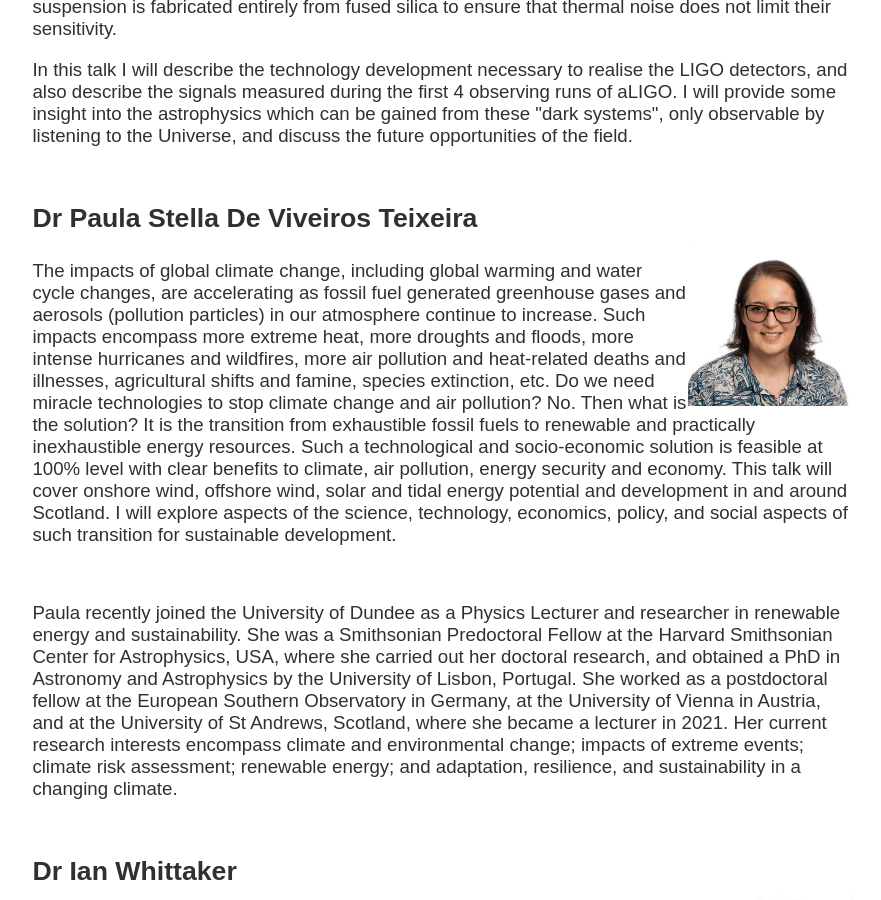
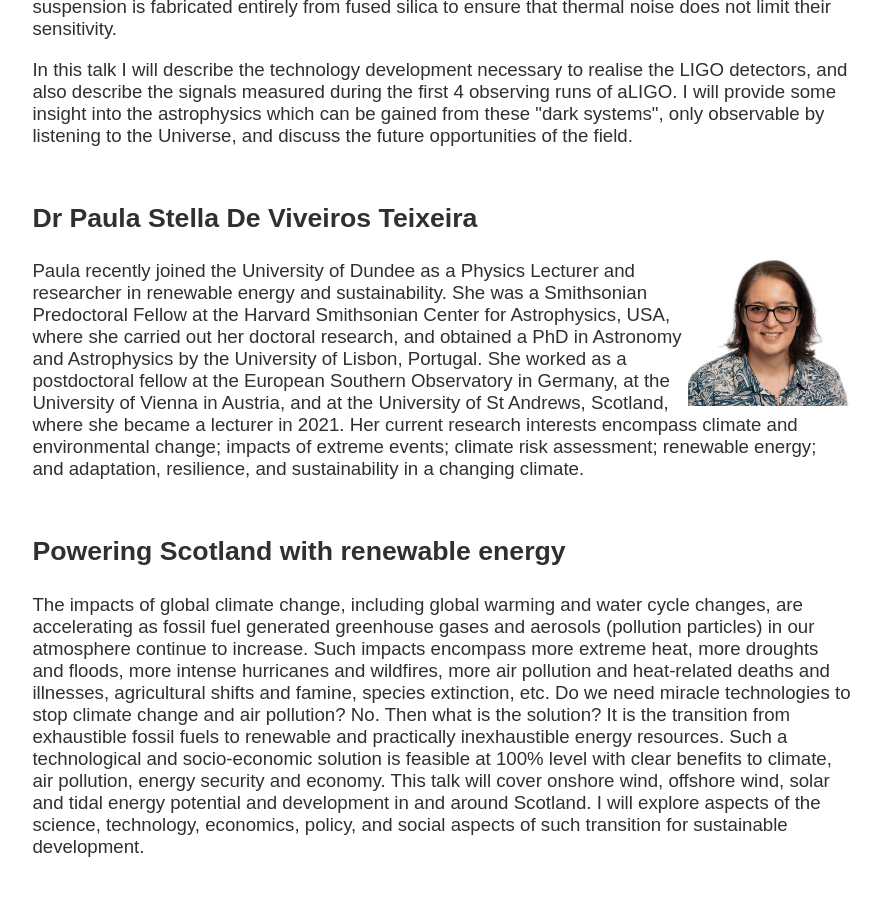
Before and after one commit to corilim/corilim.github.io, a Jekyll site: the page outreach/scienceonthetay/index.html, which Jekyll copies as it is, in a window 1280 px wide and 900 px high, scrolled down 3681 px. Shown: the whole window, without its empty margins (198-1079 px from the left). Built offline with Jekyll 4.4.1, drawn with Linux system fonts in a browser that asks for light colours.

Commit message:
Fixed order.

```diff
--- a/outreach/scienceonthetay/index.html
+++ b/outreach/scienceonthetay/index.html
@@ -75,12 +75,13 @@ In this talk I will describe the technology development necessary to realise the
             <h3>Dr Paula Stella De Viveiros Teixeira</h3>
             <img src="/img/paula_stella_de_viveiros_teixeira.jpg" alt="Paula Stella De Viveiros Teixeira" class="bio" />
             <p>
-                The impacts of global climate change, including global warming and water cycle changes, are accelerating as fossil fuel generated greenhouse gases and aerosols (pollution particles) in our atmosphere continue to increase. Such impacts encompass more extreme heat, more droughts and floods, more intense hurricanes and wildfires, more air pollution and heat-related deaths and illnesses, agricultural shifts and famine, species extinction, etc. Do we need miracle technologies to stop climate change and air pollution? No. Then what is the solution? It is the transition from exhaustible fossil fuels to renewable and practically inexhaustible energy resources. Such a technological and socio-economic solution is feasible at 100% level with clear benefits to climate, air pollution, energy security and economy. This talk will cover onshore wind, offshore wind, solar and tidal energy potential and development in and around Scotland. I will explore aspects of the science, technology, economics, policy, and social aspects of such transition for sustainable development.
+                Paula recently joined the University of Dundee as a Physics Lecturer and researcher in renewable energy and sustainability. She was a Smithsonian Predoctoral Fellow at the Harvard Smithsonian Center for Astrophysics, USA, where she carried out her doctoral research, and obtained a PhD in Astronomy and Astrophysics by the University of Lisbon, Portugal. She worked as a postdoctoral fellow at the European Southern Observatory in Germany, at the University of Vienna in Austria, and at the University of St Andrews, Scotland, where she became a lecturer in 2021. Her current research interests encompass climate and environmental change; impacts of extreme events; climate risk assessment; renewable energy; and adaptation, resilience, and sustainability in a changing climate.
             </p>
         </div>
-        <div class="bio" >
+        <div class="abstract" >
+            <h3>Powering Scotland with renewable energy</h3>
             <p>
-                Paula recently joined the University of Dundee as a Physics Lecturer and researcher in renewable energy and sustainability. She was a Smithsonian Predoctoral Fellow at the Harvard Smithsonian Center for Astrophysics, USA, where she carried out her doctoral research, and obtained a PhD in Astronomy and Astrophysics by the University of Lisbon, Portugal. She worked as a postdoctoral fellow at the European Southern Observatory in Germany, at the University of Vienna in Austria, and at the University of St Andrews, Scotland, where she became a lecturer in 2021. Her current research interests encompass climate and environmental change; impacts of extreme events; climate risk assessment; renewable energy; and adaptation, resilience, and sustainability in a changing climate.
+                The impacts of global climate change, including global warming and water cycle changes, are accelerating as fossil fuel generated greenhouse gases and aerosols (pollution particles) in our atmosphere continue to increase. Such impacts encompass more extreme heat, more droughts and floods, more intense hurricanes and wildfires, more air pollution and heat-related deaths and illnesses, agricultural shifts and famine, species extinction, etc. Do we need miracle technologies to stop climate change and air pollution? No. Then what is the solution? It is the transition from exhaustible fossil fuels to renewable and practically inexhaustible energy resources. Such a technological and socio-economic solution is feasible at 100% level with clear benefits to climate, air pollution, energy security and economy. This talk will cover onshore wind, offshore wind, solar and tidal energy potential and development in and around Scotland. I will explore aspects of the science, technology, economics, policy, and social aspects of such transition for sustainable development.
             </p>
         </div>
         <div class="bio" >
```
